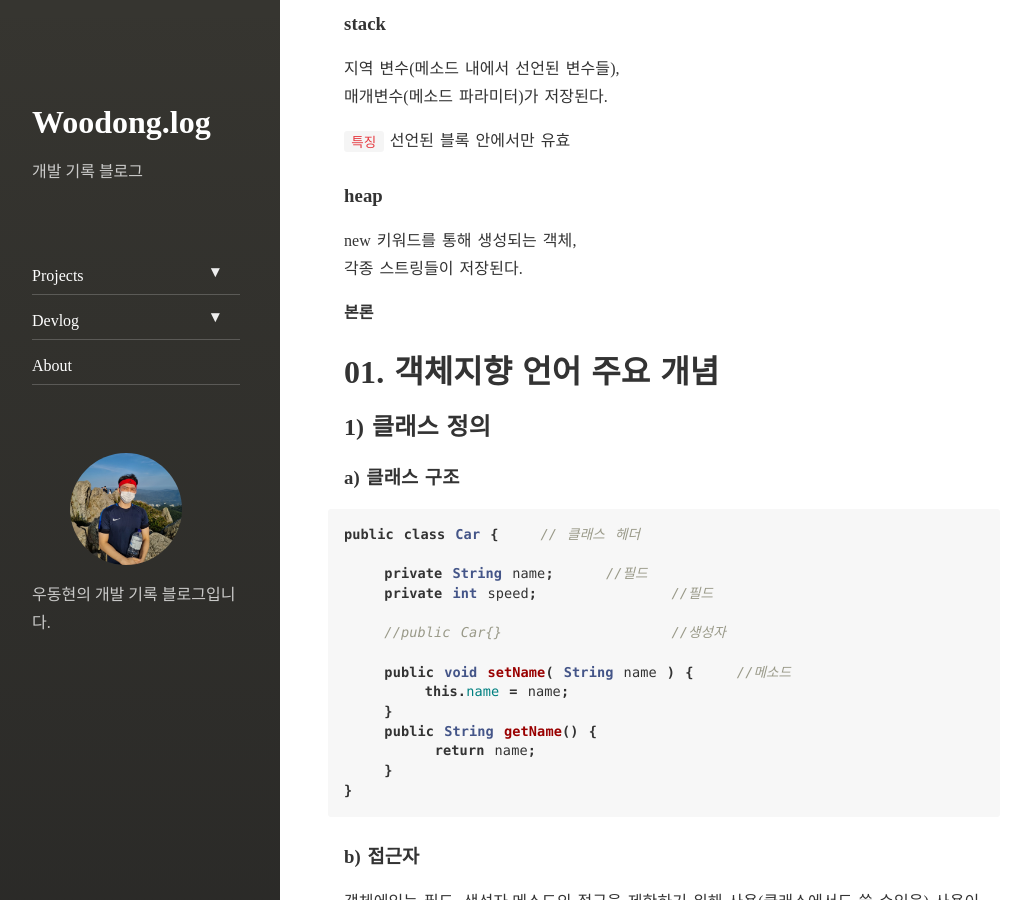
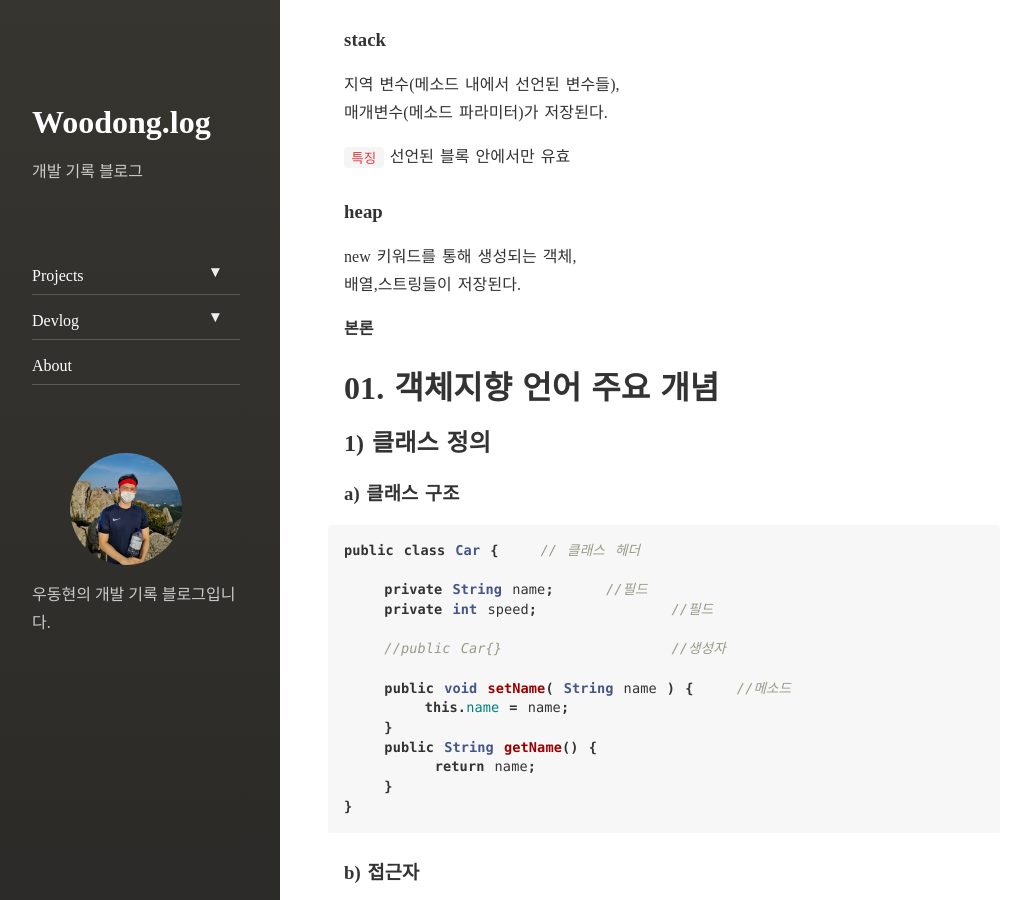
Before and after one commit to dhsj8405/dhsj8405.github.io, a Jekyll site: the page built from _posts/2021-09-08-java-basic.markdown, in a window 1280 px wide and 900 px high, scrolled down 3610 px. Shown: the whole window, without its empty margins (8-1017 px from the left). Built offline with Jekyll 4.4.1, drawn with Linux system fonts in a browser that asks for light colours; nearby versions of some CDN libraries; comment, search, counter and statistics services are not loaded.

Commit message:
간격 조정

```diff
--- a/_posts/2021-09-08-java-basic.markdown
+++ b/_posts/2021-09-08-java-basic.markdown
@@ -103,6 +103,7 @@
 ### 스레드
 하나의 프로세서에서 각 독립적인 일의 단위
 = 각 작업을 스레드화해서 병렬적으로 작업을 처리(멀티스레딩)할 수 있어야함
+
 `특징` code,data,heap영역 공유
 
 <span style="color:red">stack을 독립적으로 할당하는 이유</span>
@@ -111,6 +112,7 @@
 스택 메모리 공간이 독립적이라면, 독립적인 함수 호출이 가능하다
 = 독립적인 실행 흐름(함수 실행)이 추가되는 것이다.
 결과적으로 실행 흐름 추가(멀티스레딩)를 위해
+
 
 
 ### 프로세스
@@ -130,7 +132,7 @@
 
 ### heap
 new 키워드를 통해 생성되는 객체,
-각종 스트링들이 저장된다.
+배열,스트링들이 저장된다.
 
 
 
```
